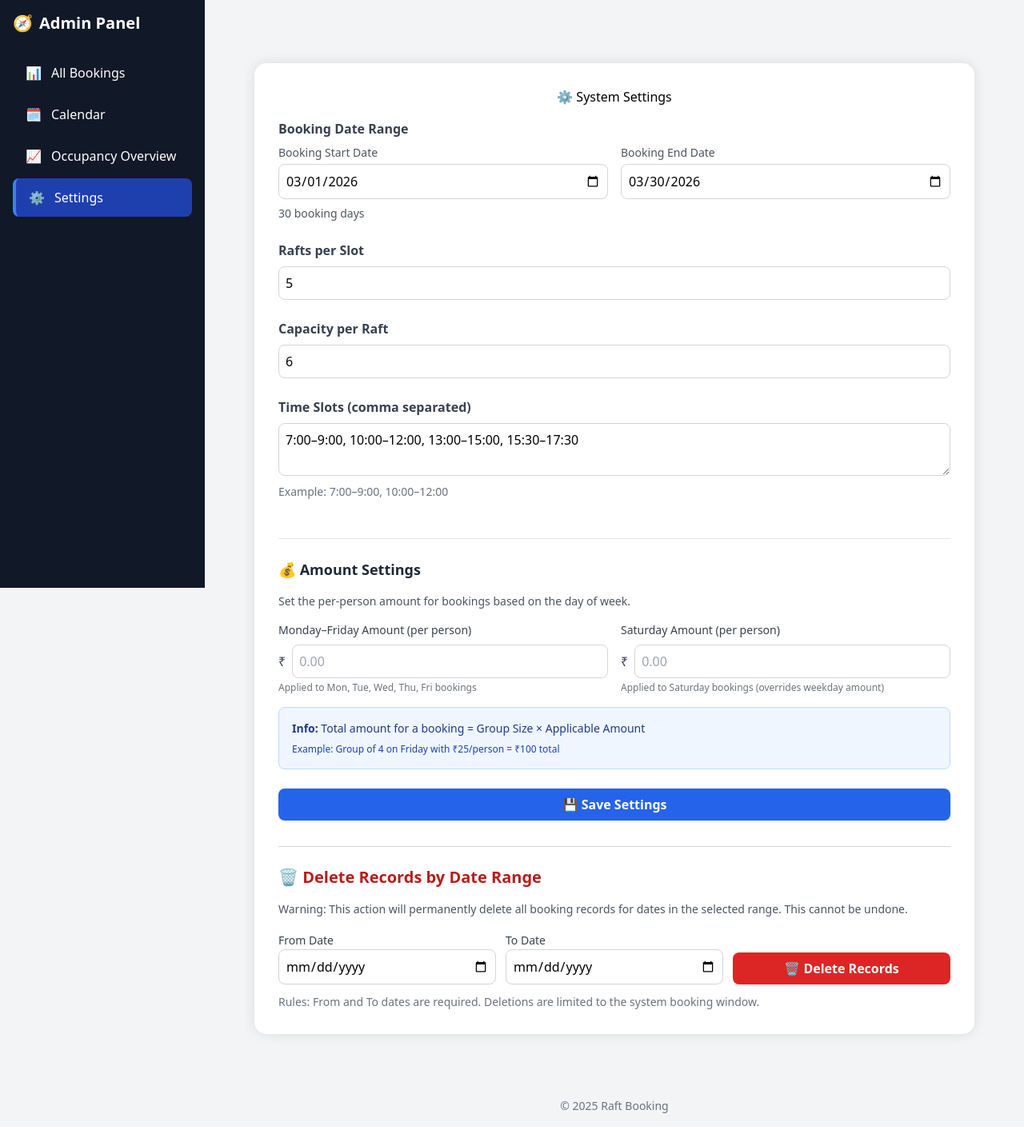
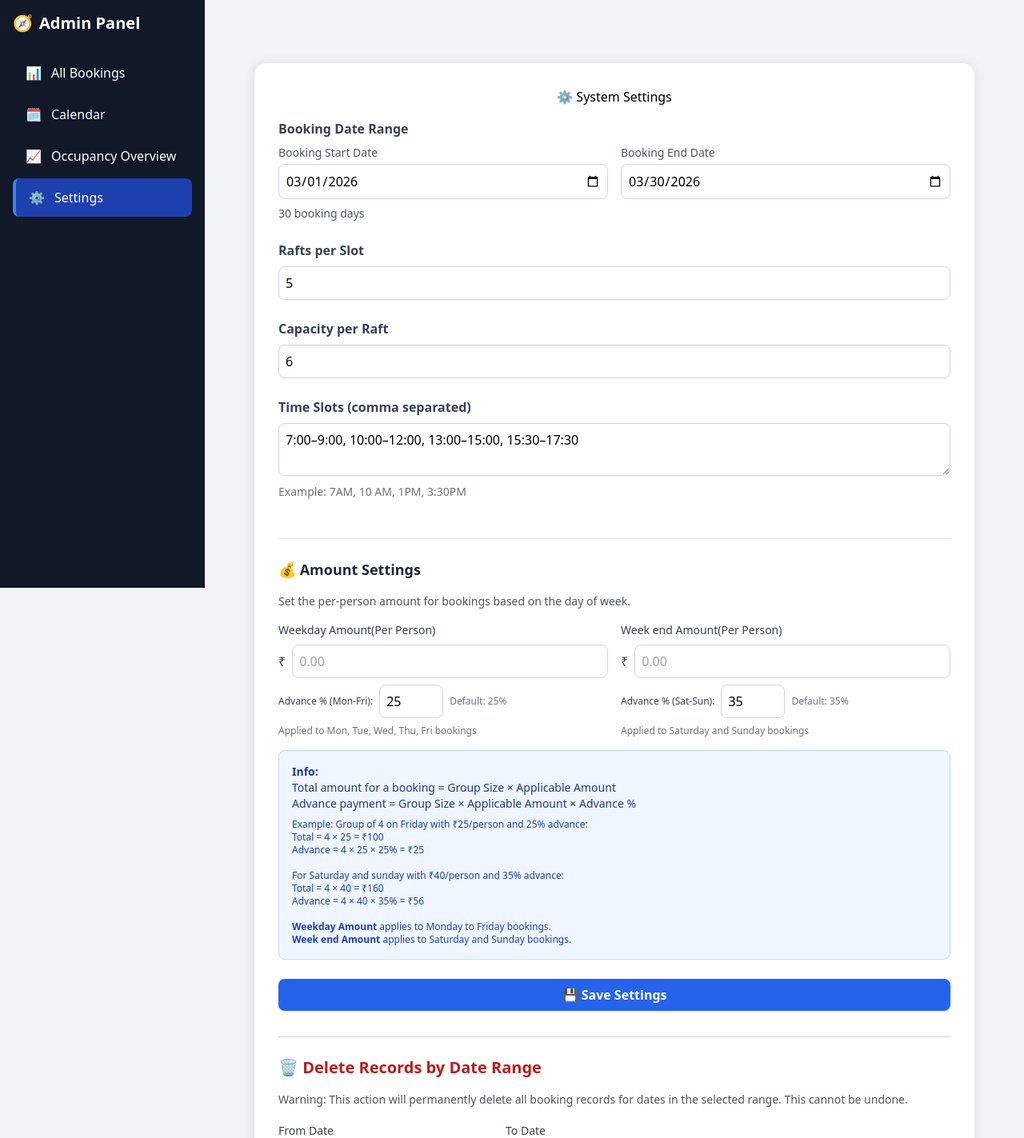
Before and after one commit to lerarestechnologies-gif/river-rafting, a Flask app: page /admin/settings in a window 1280 px wide. Shown: the part 65-1488 px from the top of the page at 80% size. Before the commit the page ends 1457 px from the top, so only its background shows below. Run offline with Flask 3, Linux system fonts and the light colour scheme; the visitor is signed in with stand-in values (Sample User, id 1); data that the repository does not hold is empty; some libraries are stand-ins or nearby versions.

Commit message:
amount settings

```diff
--- a/routes/admin_routes.py
+++ b/routes/admin_routes.py
@@ -311,6 +311,8 @@ def settings_page():
             # Parse amount settings (optional)
             weekday_amount_str = request.form.get('weekday_amount', '').strip()
             saturday_amount_str = request.form.get('saturday_amount', '').strip()
+            weekday_advance_percent_str = request.form.get('weekday_advance_percent', '').strip()
+            saturday_advance_percent_str = request.form.get('saturday_advance_percent', '').strip()
 
             # Add amount settings to data if provided
             if weekday_amount_str:
@@ -333,6 +335,29 @@ def settings_page():
                     data['saturday_amount'] = saturday_amount
                 except ValueError:
                     flash('Saturday amount must be a valid number', 'error')
+                    return render_template('settings.html', settings=old_settings)
+
+            # Add advance percentage settings to data if provided
+            if weekday_advance_percent_str:
+                try:
+                    weekday_advance_percent = float(weekday_advance_percent_str)
+                    if weekday_advance_percent < 0 or weekday_advance_percent > 100:
+                        flash('Weekday advance percent must be between 0 and 100', 'error')
+                        return render_template('settings.html', settings=old_settings)
+                    data['weekday_advance_percent'] = weekday_advance_percent
+                except ValueError:
+                    flash('Weekday advance percent must be a valid number', 'error')
+                    return render_template('settings.html', settings=old_settings)
+
+            if saturday_advance_percent_str:
+                try:
+                    saturday_advance_percent = float(saturday_advance_percent_str)
+                    if saturday_advance_percent < 0 or saturday_advance_percent > 100:
+                        flash('Weekend advance percent must be between 0 and 100', 'error')
+                        return render_template('settings.html', settings=old_settings)
+                    data['saturday_advance_percent'] = saturday_advance_percent
+                except ValueError:
+                    flash('Weekend advance percent must be a valid number', 'error')
                     return render_template('settings.html', settings=old_settings)
 
         except (ValueError, TypeError) as e:
--- a/routes/booking_routes.py
+++ b/routes/booking_routes.py
@@ -200,6 +200,12 @@ def booking_confirmation(booking_id):
     if not b:
         flash('Booking not found', 'error')
         return redirect(url_for('booking.home'))
+    # Calculate advance amount for display
+    settings = get_settings(db)
+    from utils.amount_calculator import calculate_total_amount
+    amount_calc = calculate_total_amount(settings, b['date'], b['group_size'])
+    b['advance_amount'] = amount_calc.get('advance_amount', 0)
+    b['advance_percent'] = amount_calc.get('advance_percent', 0)
     return render_template('booking_confirmation.html', booking=b)
 
 @booking_bp.route('/availability')
--- a/templates/admin_dashboard.html
+++ b/templates/admin_dashboard.html
@@ -292,7 +292,7 @@
       Occupancy Overview
       {% endif %}
     </h2>
-    {% if not current_user.is_subadmin() %}
+    {% if current_user.is_subadmin() %}
     <button onclick="exportOccupancyOverviewToPDF()"
       class="bg-blue-600 hover:bg-blue-700 text-white px-4 py-2 rounded text-sm font-medium transition-colors flex items-center gap-2">
       <span>📄</span>
@@ -992,10 +992,11 @@
         }
       }
 
-      // Add summary row
+      // Add summary row (fix column alignment)
       const totalOccupancyPercent = totalCapacity > 0 ? ((totalOccupancy / totalCapacity) * 100).toFixed(1) : 0;
       tableRows.push([
         'TOTAL',
+        '', // Time Slot column empty
         totalRafts.toString(),
         totalOccupancy.toString(),
         (totalCapacity - totalOccupancy).toString(),
--- a/templates/booking_confirmation.html
+++ b/templates/booking_confirmation.html
@@ -18,10 +18,13 @@
     <div class="bg-blue-50 p-4 rounded border border-blue-200">
       <p class="text-sm text-gray-600">Amount per person:</p>
       <p class="text-lg font-semibold text-blue-600 mb-2">₹{{ "%.2f"|format(booking.amount_per_person) }}</p>
-
       <p class="text-sm text-gray-600 mt-3">Total Amount:</p>
       <p class="text-2xl font-bold text-green-600">₹{{ "%.2f"|format(booking.total_amount) }}</p>
       <p class="text-xs text-gray-500 mt-1">{{ booking.group_size }} × ₹{{ "%.2f"|format(booking.amount_per_person) }}</p>
+      <hr class="my-3">
+      <p class="text-sm text-gray-600 mt-3">Advance Payment ({{ booking.advance_percent }}%):</p>
+      <p class="text-xl font-bold text-orange-600">₹{{ "%.2f"|format(booking.advance_amount) }}</p>
+      <p class="text-xs text-gray-500 mt-1">{{ booking.group_size }} × ₹{{ "%.2f"|format(booking.amount_per_person) }} × {{ booking.advance_percent }}%</p>
     </div>
   </div>
   {% endif %}
--- a/templates/settings.html
+++ b/templates/settings.html
@@ -85,7 +85,7 @@
         <textarea name="time_slots" rows="2"
           class="w-full border border-gray-300 rounded-lg p-2 focus:ring focus:ring-blue-300"
           required>{{ ', '.join(settings.time_slots) }}</textarea>
-        <p class="text-sm text-gray-500 mt-1">Example: 7:00–9:00, 10:00–12:00</p>
+        <p class="text-sm text-gray-500 mt-1">Example: 7AM, 10 AM, 1PM, 3:30PM</p>
       </div>
 
       <!-- Amount Settings Section -->
@@ -95,34 +95,59 @@
 
         <div class="grid grid-cols-1 sm:grid-cols-2 gap-4">
           <div>
-            <label class="block text-sm font-medium text-gray-700 mb-2">Monday–Friday Amount (per person)</label>
-            <div class="flex items-center">
+            <label class="block text-sm font-medium text-gray-700 mb-2">Weekday Amount(Per Person)</label>
+            <div class="flex items-center mb-2">
               <span class="text-gray-700 mr-2">₹</span>
               <input type="number" name="weekday_amount" id="weekday_amount"
                 value="{{ settings.weekday_amount if settings.weekday_amount else '' }}" placeholder="0.00" step="0.01"
                 min="0" class="flex-1 border border-gray-300 rounded-lg p-2 focus:ring focus:ring-blue-300">
             </div>
+            <div class="flex items-center mb-2">
+              <label class="text-xs text-gray-700 mr-2">Advance % (Mon-Fri):</label>
+              <input type="number" name="weekday_advance_percent" id="weekday_advance_percent"
+                value="{{ settings.weekday_advance_percent if settings.weekday_advance_percent else '25' }}" min="0" max="100" step="1"
+                class="w-20 border border-gray-300 rounded-lg p-2 focus:ring focus:ring-blue-300">
+              <span class="text-xs text-gray-500 ml-2">Default: 25%</span>
+            </div>
             <p class="text-xs text-gray-500 mt-1">Applied to Mon, Tue, Wed, Thu, Fri bookings</p>
           </div>
 
           <div>
-            <label class="block text-sm font-medium text-gray-700 mb-2">Saturday Amount (per person)</label>
-            <div class="flex items-center">
+            <label class="block text-sm font-medium text-gray-700 mb-2">Week end Amount(Per Person)</label>
+            <div class="flex items-center mb-2">
               <span class="text-gray-700 mr-2">₹</span>
               <input type="number" name="saturday_amount" id="saturday_amount"
                 value="{{ settings.saturday_amount if settings.saturday_amount else '' }}" placeholder="0.00"
                 step="0.01" min="0" class="flex-1 border border-gray-300 rounded-lg p-2 focus:ring focus:ring-blue-300">
             </div>
-            <p class="text-xs text-gray-500 mt-1">Applied to Saturday bookings (overrides weekday amount)</p>
+            <div class="flex items-center mb-2">
+              <label class="text-xs text-gray-700 mr-2">Advance % (Sat-Sun):</label>
+              <input type="number" name="saturday_advance_percent" id="saturday_advance_percent"
+                value="{{ settings.saturday_advance_percent if settings.saturday_advance_percent else '35' }}" min="0" max="100" step="1"
+                class="w-20 border border-gray-300 rounded-lg p-2 focus:ring focus:ring-blue-300">
+              <span class="text-xs text-gray-500 ml-2">Default: 35%</span>
+            </div>
+            <p class="text-xs text-gray-500 mt-1">Applied to Saturday and Sunday bookings</p>
           </div>
         </div>
 
         <div class="mt-4 p-4 bg-blue-50 border border-blue-200 rounded-lg">
-          <p class="text-sm text-blue-900">
-            <strong>Info:</strong> Total amount for a booking = Group Size × Applicable Amount
+          <p class="text-sm text-blue-900 mb-2">
+            <strong>Info:</strong> <br>
+            <span>Total amount for a booking = Group Size × Applicable Amount</span><br>
+            <span>Advance payment = Group Size × Applicable Amount × Advance %</span>
           </p>
           <p class="text-xs text-blue-800 mt-2">
-            Example: Group of 4 on Friday with ₹25/person = ₹100 total
+            Example: Group of 4 on Friday with ₹25/person and 25% advance:<br>
+            Total = 4 × 25 = ₹100<br>
+            Advance = 4 × 25 × 25% = ₹25<br>
+            <br>
+            For Saturday and sunday with ₹40/person and 35% advance:<br>
+            Total = 4 × 40 = ₹160<br>
+            Advance = 4 × 40 × 35% = ₹56<br>
+            <br>
+            <strong>Weekday Amount</strong> applies to Monday to Friday bookings.<br>
+            <strong>Week end Amount</strong> applies to Saturday and Sunday bookings.
           </p>
         </div>
       </div>
```
Also changed, not shown: utils/amount_calculator.py (+10 -6 lines).
